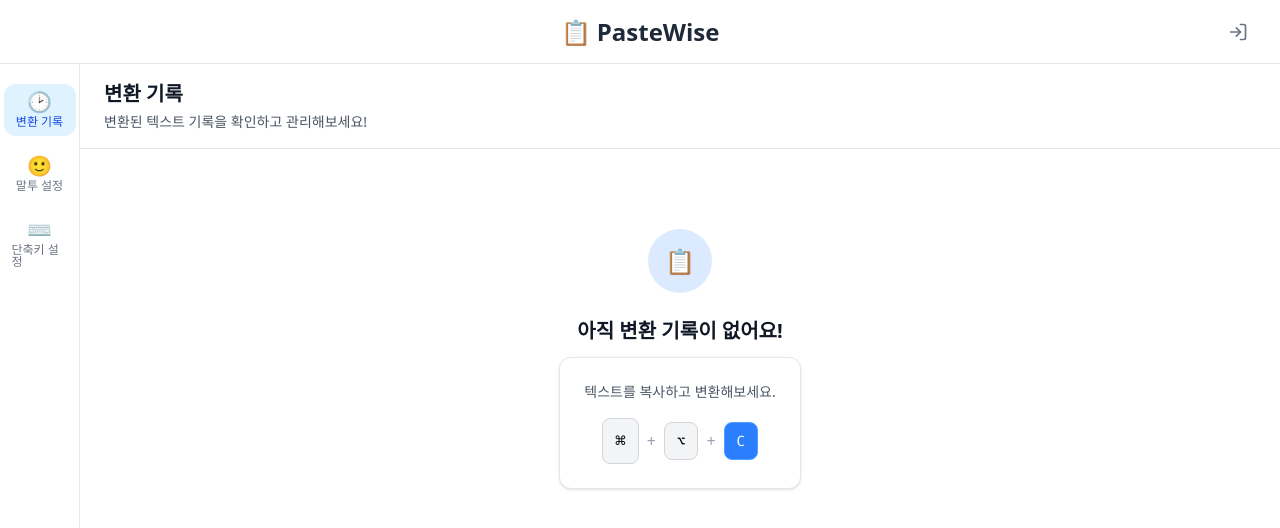
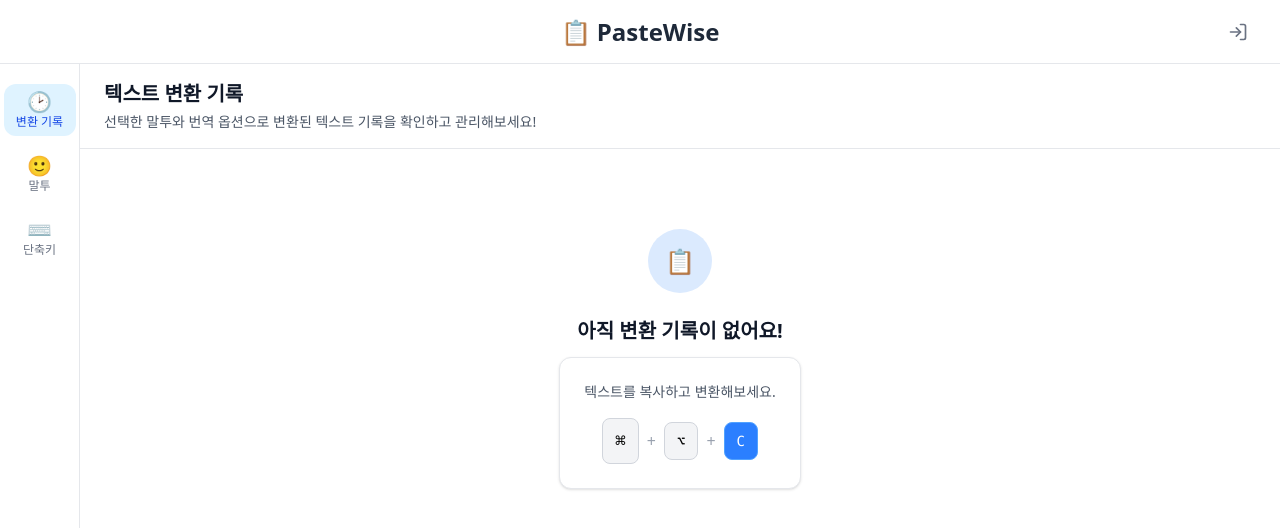
Before and after one commit to codewith-MJ/paste-wise, a React (Vite) app: page / in a window 1280 px wide. Shown: the top 528 px of the page. Built offline with nearby package versions, Linux system fonts and the light colour scheme.

Commit message:
feat(auth): update UI copy to vary by authentication state

```diff
--- a/src/renderer/layouts/app-shell/Sidebar.tsx
+++ b/src/renderer/layouts/app-shell/Sidebar.tsx
@@ -1,6 +1,7 @@
 import clsx from "clsx";
 import { NavLink } from "react-router-dom";
 import ROUTES from "@/shared/constants/routes";
+import { useAuthStore } from "@/renderer/stores/auth";
 
 type SidebarItem = {
   id: "history" | "tones" | "shortcuts";
@@ -10,13 +11,25 @@
   end?: boolean;
 };
 
-const SIDEBAR_ITEMS: SidebarItem[] = [
-  { id: "history", icon: "🕑", label: "변환 기록", path: ROUTES.HISTORY },
-  { id: "tones", icon: "🙂", label: "말투 설정", path: ROUTES.TONES },
-  { id: "shortcuts", icon: "⌨️", label: "단축키 설정", path: ROUTES.SHORTCUTS },
-];
+function Sidebar() {
+  const { isAuthenticated } = useAuthStore();
 
-function Sidebar() {
+  const SIDEBAR_ITEMS: SidebarItem[] = [
+    { id: "history", icon: "🕑", label: "변환 기록", path: ROUTES.HISTORY },
+    {
+      id: "tones",
+      icon: "🙂",
+      label: isAuthenticated ? "말투 설정" : "말투",
+      path: ROUTES.TONES,
+    },
+    {
+      id: "shortcuts",
+      icon: "⌨️",
+      label: isAuthenticated ? "단축키 설정" : "단축키",
+      path: ROUTES.SHORTCUTS,
+    },
+  ];
+
   return (
     <aside className="fixed top-16 left-0 z-30 h-[calc(100vh-4rem)] w-20 border-r border-gray-200 bg-white py-5">
       <nav className="flex flex-col items-center gap-3" aria-label="Primary">
--- a/src/renderer/pages/history/HistoryPage.tsx
+++ b/src/renderer/pages/history/HistoryPage.tsx
@@ -56,8 +56,8 @@
   return (
     <main className="flex h-[calc(100vh-4rem)] flex-col">
       <PageHeader
-        title="변환 기록"
-        description="변환된 텍스트 기록을 확인하고 관리해보세요!"
+        title="텍스트 변환 기록"
+        description="선택한 말투와 번역 옵션으로 변환된 텍스트 기록을 확인하고 관리해보세요!"
       />
 
       {historyList.length === 0 ? (
--- a/src/renderer/pages/shortcuts/ShortcutPage.tsx
+++ b/src/renderer/pages/shortcuts/ShortcutPage.tsx
@@ -3,9 +3,11 @@
 import { ShortcutUI } from "@/shared/types/shortcut";
 import ShortcutSection from "./ShortcutSection";
 import ShortcutRow from "./ShortcutRow";
+import { useAuthStore } from "@/renderer/stores/auth";
 
 function ShortcutPage() {
   const [shortcuts, setShortcuts] = useState<ShortcutUI[]>([]);
+  const { isAuthenticated } = useAuthStore();
 
   useEffect(() => {
     window.api.shortcut.list().then((data: ShortcutUI[]) => {
@@ -16,8 +18,12 @@
   return (
     <main className="flex h-[calc(100vh-4rem)] flex-col">
       <PageHeader
-        title="단축키 설정"
-        description="원하는 단축키로 변환된 텍스트를 바로 붙여넣을 수 있도록 설정하세요."
+        title={isAuthenticated ? "단축키 설정" : "단축키"}
+        description={
+          isAuthenticated
+            ? "원하는 단축키로 변환된 텍스트를 바로 붙여넣을 수 있어요. 나만의 단축키를 설정하고 자유롭게 관리해보세요!"
+            : "원하는 단축키로 변환된 텍스트를 바로 붙여넣을 수 있어요. 로그인해서 단축키를 직접 설정하고 관리해보세요!"
+        }
       />
 
       <div className="flex-1 overflow-y-auto bg-white px-6 py-6 md:px-8">
--- a/src/renderer/pages/tones/TonePage.tsx
+++ b/src/renderer/pages/tones/TonePage.tsx
@@ -3,10 +3,12 @@
 import ToneDetail from "./details/ToneDetail";
 import ToneList from "./list/ToneList";
 import { ToneItemUI } from "@/shared/types/tone";
+import { useAuthStore } from "@/renderer/stores/auth";
 
 function TonePage() {
   const [selectedId, setSelectedId] = useState<string>("");
   const [tones, setTones] = useState<ToneItemUI[]>([]);
+  const { isAuthenticated } = useAuthStore();
 
   useEffect(() => {
     window.api.tone.list().then((data: ToneItemUI[]) => {
@@ -20,8 +22,12 @@
   return (
     <main className="flex h-[calc(100vh-4rem)] flex-col">
       <PageHeader
-        title="말투 설정"
-        description="원하는 말투를 선택하고 나만의 스타일을 설정해보세요!"
+        title={isAuthenticated ? "말투 설정" : "말투"}
+        description={
+          isAuthenticated
+            ? "PasteWise에서는 다양한 말투로 문장을 다듬을 수 있어요. 나만의 말투를 설정하고 자유롭게 관리해보세요!"
+            : "PasteWise에서는 다양한 말투로 문장을 다듬을 수 있어요. 로그인해서 나만의 말투를 직접 설정해보세요!"
+        }
       />
 
       <div className="flex min-h-0 flex-1 overflow-hidden">
```
